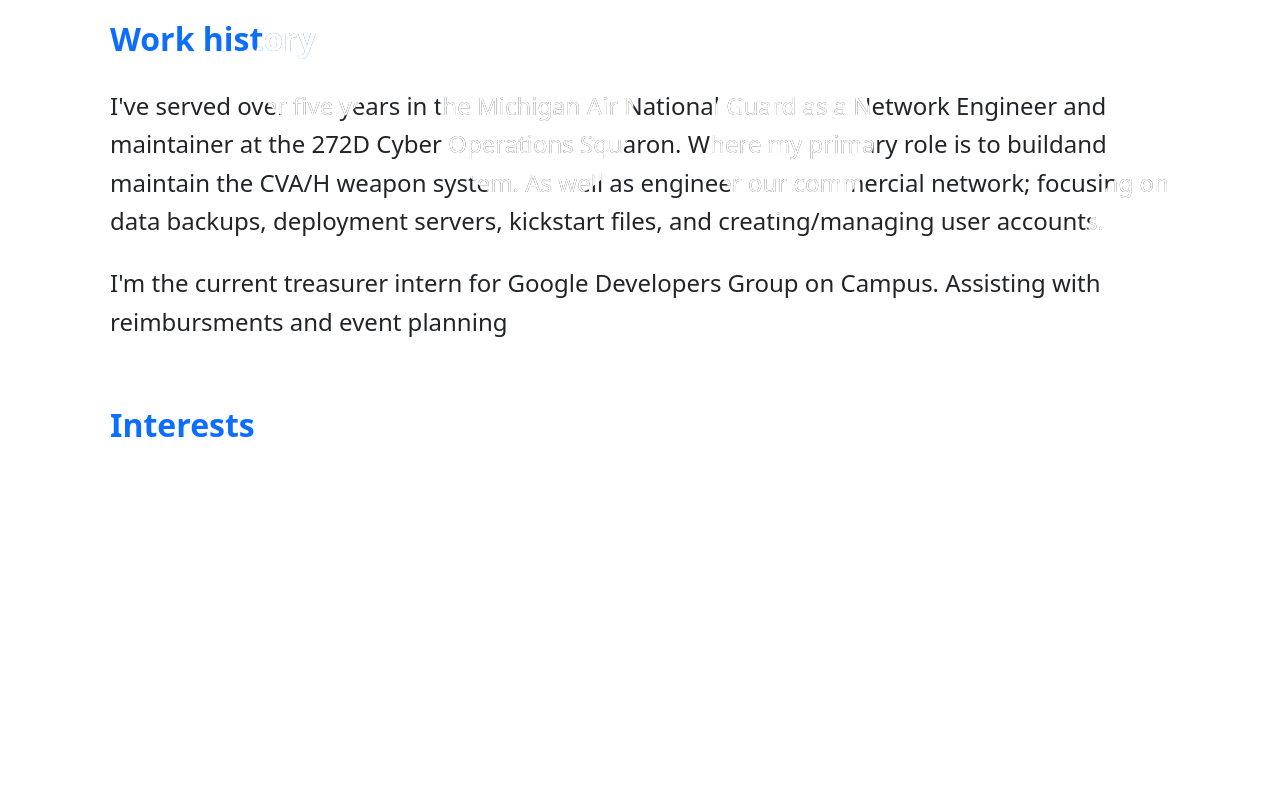
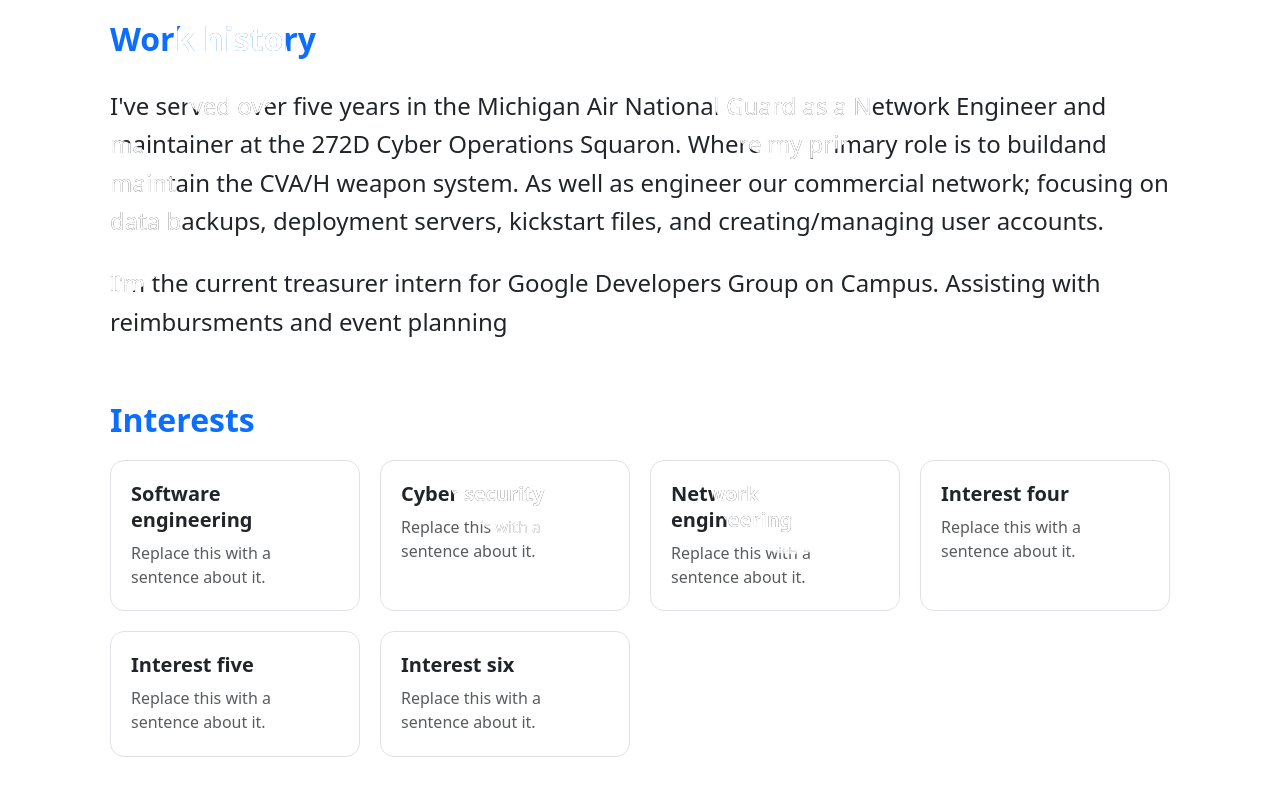
Before and after one commit to Aaron4554/web-portfolio, a React (Vite) app in the folder frontend/: page / in a window 1280 px wide. Shown: the part 1007-1796 px from the top of the page. Before the commit the page ends 1459 px from the top, so only its background shows below. Built offline with nearby package versions, Linux system fonts and the light colour scheme.

Commit message:
Interest cards as opposed to text

```diff
--- a/frontend/src/components/Interests.css
+++ b/frontend/src/components/Interests.css
@@ -1,29 +1,67 @@
-.interests {
-  --interests-bg: var(--bs-body-bg);
-  --interests-text: var(--bs-body-color);
-  --interests-muted: var(--bs-secondary-color);
-  --interests-accent: var(--bs-link-color);
-
-  color: var(--interests-text);
-}
-
 .interests__inner {
   width: 100%;
   max-width: 1100px;
   margin: 0 auto;
-  padding: 0 1.25rem;
+  padding: 0 1.25rem 2rem;
 }
 
 .interests__section {
-  margin: 0.75rem 0 0.2rem;
+  margin: 0.75rem 0 1.25rem;
   font-size: clamp(1.75rem, 2.5vw, 2.5rem);
   font-weight: 600;
-  color: var(--interests-accent);
+  color: var(--bs-link-color);
 }
 
-.interests__text {
-  max-width: 130ch;
-  margin: 1.5rem 0 0;
-  font-size: 1.5rem;
-  line-height: 1.6;
+/* As many columns as fit (at least 15rem each), one column on a phone. */
+.interests__grid {
+  display: grid;
+  grid-template-columns: repeat(auto-fill, minmax(min(100%, 15rem), 1fr));
+  gap: 1.25rem;
+  margin: 0;
+  padding: 0;
+  list-style: none;
 }
+
+/* No background on purpose: the circles are drawn behind the page, and a
+   tinted card would wash them out and hurt the white-text contrast. */
+.interest-card {
+  padding: 1.25rem 1.25rem 1.35rem;
+  border: 1px solid var(--bs-border-color);
+  border-radius: 14px;
+  transition:
+    transform 0.4s cubic-bezier(0.22, 1, 0.36, 1),
+    box-shadow 0.4s cubic-bezier(0.22, 1, 0.36, 1),
+    border-color 0.3s ease;
+}
+
+.interest-card__title {
+  margin: 0 0 0.5rem;
+  font-size: 1.25rem;
+  font-weight: 600;
+  line-height: 1.3;
+}
+
+.interest-card__text {
+  margin: 0;
+  line-height: 1.5;
+  color: var(--bs-secondary-color);
+}
+
+/* Raise on hover (only on devices that actually hover). */
+@media (hover: hover) {
+  .interest-card:hover {
+    transform: translateY(-8px);
+    border-color: var(--bs-link-color);
+    box-shadow: 0 16px 30px rgba(0, 0, 0, 0.28);
+  }
+}
+
+@media (prefers-reduced-motion: reduce) {
+  .interest-card {
+    transition: none;
+  }
+
+  .interest-card:hover {
+    transform: none;
+  }
+}
--- a/frontend/src/components/Interests.tsx
+++ b/frontend/src/components/Interests.tsx
@@ -1,11 +1,52 @@
 import Ink from "./Ink";
 import "./Interests.css";
+
+// Replace these with your own. Each item needs a title and one plain-text
+// sentence (Ink only accepts a single plain string).
+const INTERESTS = [
+  {
+    title: "Software engineering",
+    text: "Replace this with a sentence about it.",
+  },
+  {
+    title: "Cyber security",
+    text: "Replace this with a sentence about it.",
+  },
+  {
+    title: "Network engineering",
+    text: "Replace this with a sentence about it.",
+  },
+  {
+    title: "Interest four",
+    text: "Replace this with a sentence about it.",
+  },
+  {
+    title: "Interest five",
+    text: "Replace this with a sentence about it.",
+  },
+  {
+    title: "Interest six",
+    text: "Replace this with a sentence about it.",
+  },
+];
 
 function Interests() {
   return (
     <section id="interests" className="interests">
       <div className="interests__inner">
-        <Ink className="interests__section">Interests</Ink>
+        <Ink as="h2" className="interests__section">
+          Interests
+        </Ink>
+        <ul className="interests__grid">
+          {INTERESTS.map(({ title, text }) => (
+            <li key={title} className="interest-card">
+              <Ink as="h3" className="interest-card__title">
+                {title}
+              </Ink>
+              <Ink className="interest-card__text">{text}</Ink>
+            </li>
+          ))}
+        </ul>
       </div>
     </section>
   );
```
